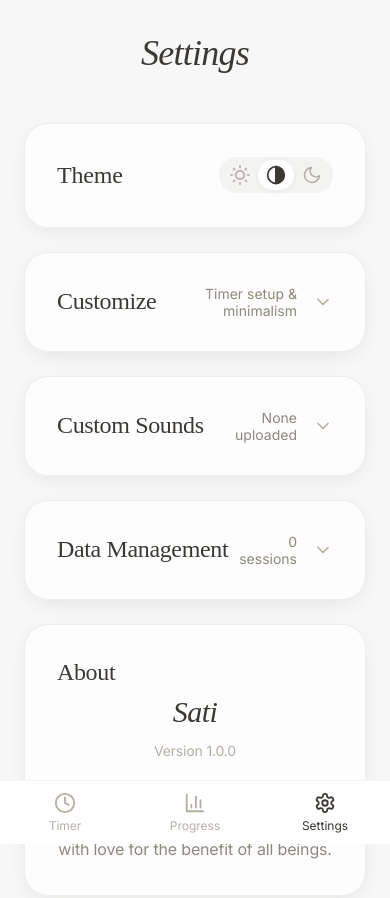
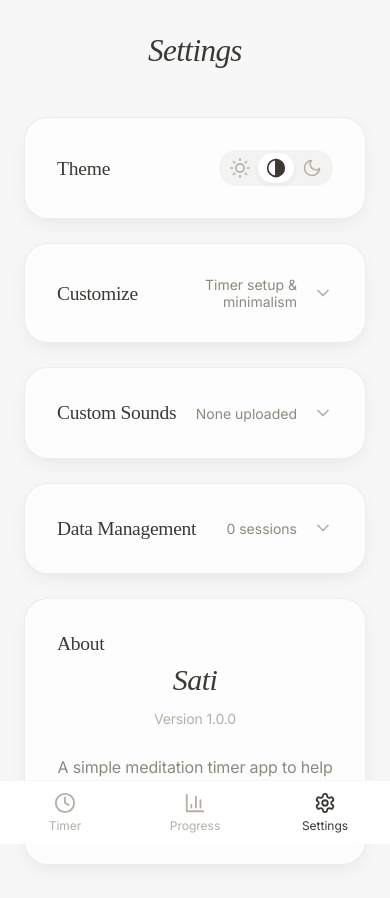
Before and after one commit to auscolmn/meditation-timer, a React (Vite) app: page / in a window 390 px wide. Both pictures are taken after a click on the button "Settings". Shown: the top 898 px of the page. Built offline with nearby package versions, Linux system fonts and the light colour scheme.

Commit message:
feat: apply fluid typography across all pages

```diff
--- a/src/components/Common/ThemeToggle.module.css
+++ b/src/components/Common/ThemeToggle.module.css
@@ -8,7 +8,7 @@
   font-family: 'Cormorant Garamond', serif;
   font-weight: 400;
   color: var(--text-primary);
-  font-size: 24px;
+  font-size: clamp(18px, 5vw, 24px);
 }
 
 .toggle {
--- a/src/components/Progress/Charts.module.css
+++ b/src/components/Progress/Charts.module.css
@@ -18,7 +18,7 @@
 
 .expandTitle {
   font-family: 'Cormorant Garamond', serif;
-  font-size: 24px;
+  font-size: clamp(18px, 5vw, 24px);
   font-weight: 400;
   flex: 0 0 auto;
 }
@@ -170,7 +170,7 @@
 
 .donutCenter {
   fill: var(--text-primary);
-  font-size: 24px;
+  font-size: clamp(18px, 5vw, 24px);
   font-weight: var(--font-weight-bold);
 }
 
--- a/src/components/Settings/DataManagement.module.css
+++ b/src/components/Settings/DataManagement.module.css
@@ -21,7 +21,7 @@
 
 .sectionTitle {
   font-family: 'Cormorant Garamond', serif;
-  font-size: 24px;
+  font-size: clamp(18px, 5vw, 24px);
   font-weight: 400;
   color: var(--text-primary);
   margin-bottom: 0;
--- a/src/components/Settings/Settings.module.css
+++ b/src/components/Settings/Settings.module.css
@@ -12,7 +12,7 @@
 
 .title {
   font-family: 'Cormorant Garamond', serif;
-  font-size: 36px;
+  font-size: clamp(26px, 8vw, 36px);
   font-weight: 400;
   font-style: italic;
   color: var(--text-primary);
@@ -44,7 +44,7 @@
 
 .sectionTitle {
   font-family: 'Cormorant Garamond', serif;
-  font-size: 24px;
+  font-size: clamp(18px, 5vw, 24px);
   font-weight: 400;
   color: var(--text-primary);
   margin-bottom: 0;
--- a/src/components/Timer/TimerSetup.module.css
+++ b/src/components/Timer/TimerSetup.module.css
@@ -12,7 +12,7 @@
 
 .title {
   font-family: 'Cormorant Garamond', serif;
-  font-size: 36px;
+  font-size: clamp(26px, 8vw, 36px);
   font-weight: 400;
   font-style: italic;
   text-align: center;
@@ -44,7 +44,7 @@
 
 .sectionTitle {
   font-family: 'Cormorant Garamond', serif;
-  font-size: 24px;
+  font-size: clamp(18px, 5vw, 24px);
   font-weight: 400;
   margin-bottom: 0;
   color: var(--text-primary);
--- a/src/components/Welcome/Welcome.module.css
+++ b/src/components/Welcome/Welcome.module.css
@@ -18,7 +18,7 @@
 
 .title {
   font-family: 'Cormorant Garamond', serif;
-  font-size: 72px;
+  font-size: clamp(42px, 15vw, 72px);
   font-weight: 300;
   color: var(--text-primary);
   margin-top: -20px;
@@ -112,7 +112,6 @@
   }
 
   .title {
-    font-size: 48px;
     margin-bottom: var(--space-md);
   }
 
```
